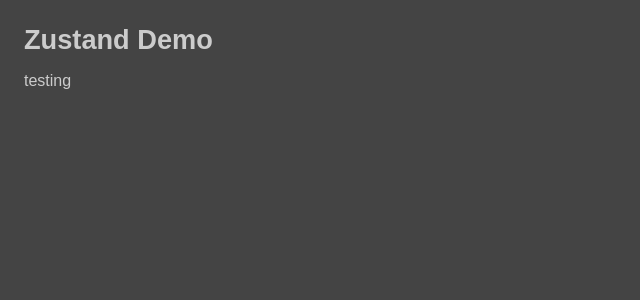
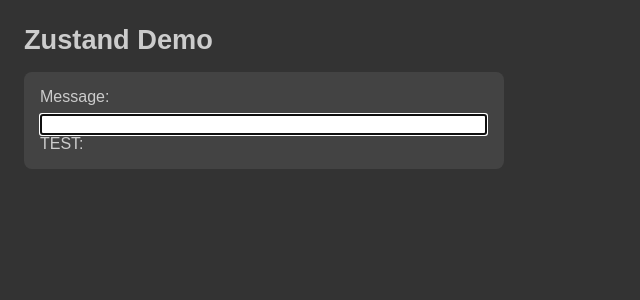
Before and after one commit to edwardtanguay/et01-zustand-state-demo, a React (Vite) app: page / in a window 1280 px wide. Shown: the top 300 px of the page, without its empty margins (0-640 px from the left). Built offline with nearby package versions, Linux system fonts and the light colour scheme.

Commit message:
one component

```diff
--- a/src/App.scss
+++ b/src/App.scss
@@ -1,23 +1,100 @@
+$dataColor: yellow;
+
 body {
-	background-color: #444;
+	background-color: #333;
 	color: #ccc;
 	font-family: sans-serif;
 	padding: 1rem;
 
 	h1 {
 		font-size: 1.7rem;
-		margin: 0;
+		margin: 0 0 1rem 0;
 	}
 
-	animation: fadein .2s ease-in;
-}
+	.App {
 
-@keyframes fadein {
-	from {
-		opacity: 0;
-	}
+		main {
+			display: flex;
+			gap: 1rem;
 
-	to {
-		opacity: 1;
+			section.controlArea {
+				width: 30rem;
+
+				h1 {
+					margin: 0 0 1rem 0;
+				}
+
+				div.data {
+					background-color: #434343;
+					margin: 0 0 1rem 0;
+					padding: 1rem;
+					border-radius: .5rem;
+
+					label {
+						margin: 0 0 .5rem 0;
+						display: block;
+					}
+
+					input {
+						width: 98%;
+						display: block;
+					}
+
+					button {
+						margin: 0 .2rem .2rem 0;
+					}
+				}
+			}
+
+			section.dataArea {
+				h2 {
+					margin: 0 0 1rem 0;
+				}
+
+				.infoBox {
+					background-color: #777;
+					padding: 1rem;
+					width: 28rem;
+					border-radius: 1rem;
+					color: #222;
+
+					label {
+						font-weight: bold;
+					}
+
+					.theValue {
+						color: $dataColor;
+					}
+
+					div.row {
+						margin: 0 0 .5rem 0;
+
+						ul {
+							margin: .5rem 0 0 -.5rem;
+
+							li {
+								color: $dataColor;
+							}
+						}
+
+						.spinner {
+							font-size: 2rem;
+							color: #444;
+							animation: spin infinite 2s linear;
+						}
+
+						@keyframes spin {
+							from {
+								transform: rotate(0deg);
+							}
+
+							to {
+								transform: rotate(360deg);
+							}
+						}
+					}
+				}
+			}
+		}
 	}
 }
--- a/src/App.tsx
+++ b/src/App.tsx
@@ -1,10 +1,26 @@
+import { useState } from 'react';
 import './App.scss';
 
 function App() {
+	const [message, setMessage] = useState('');
+
 	return (
 		<div className="App">
 			<h1>Zustand Demo</h1>
-			<p>testing</p>
+			<main>
+				<section className="controlArea">
+					<div className="data">
+						<label>Message:</label>
+						<input
+							autoFocus
+							type="text"
+							value={message}
+							onChange={(e) => setMessage(e.target.value)}
+						/>
+						TEST: {message}
+					</div>
+				</section>
+			</main>
 		</div>
 	);
 }
```
